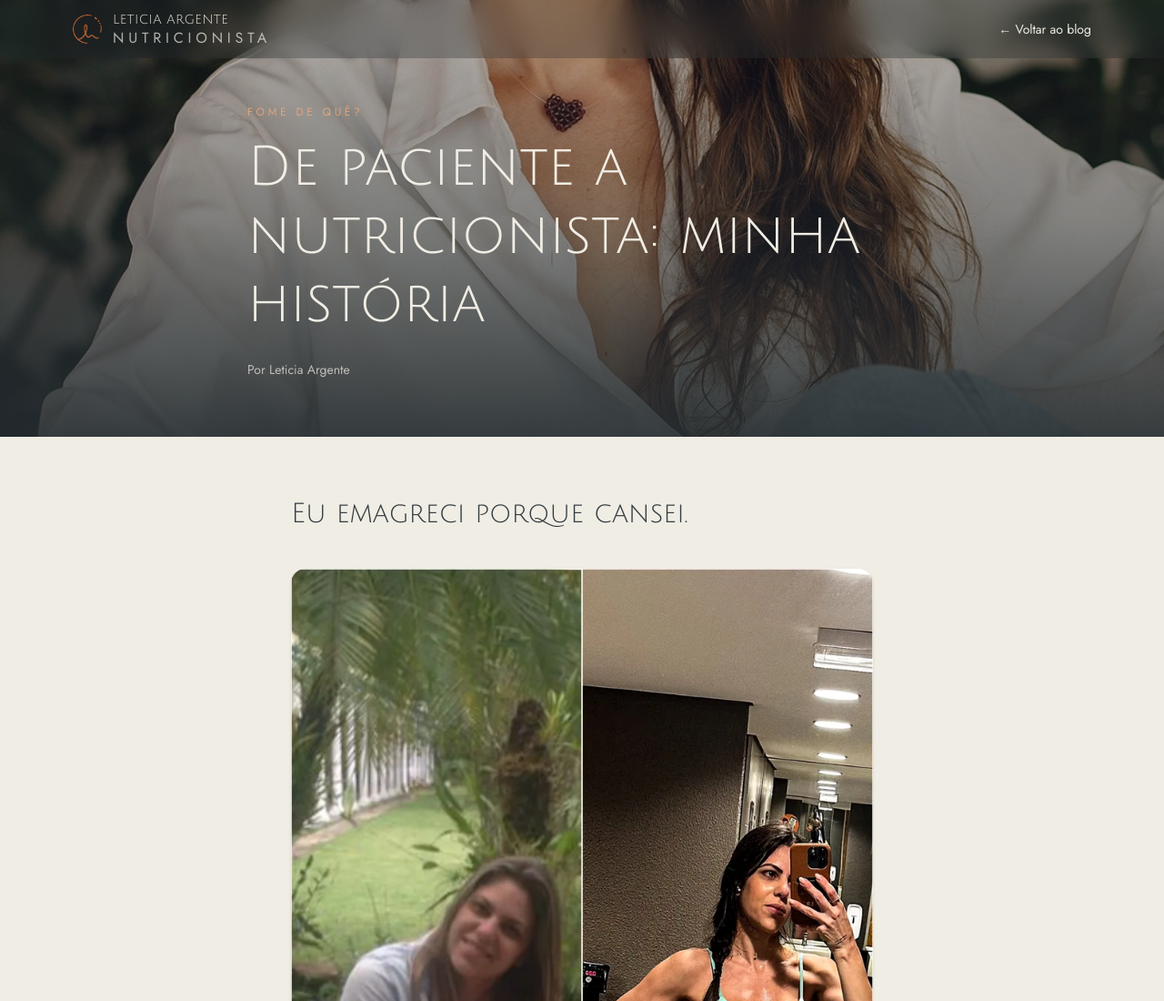
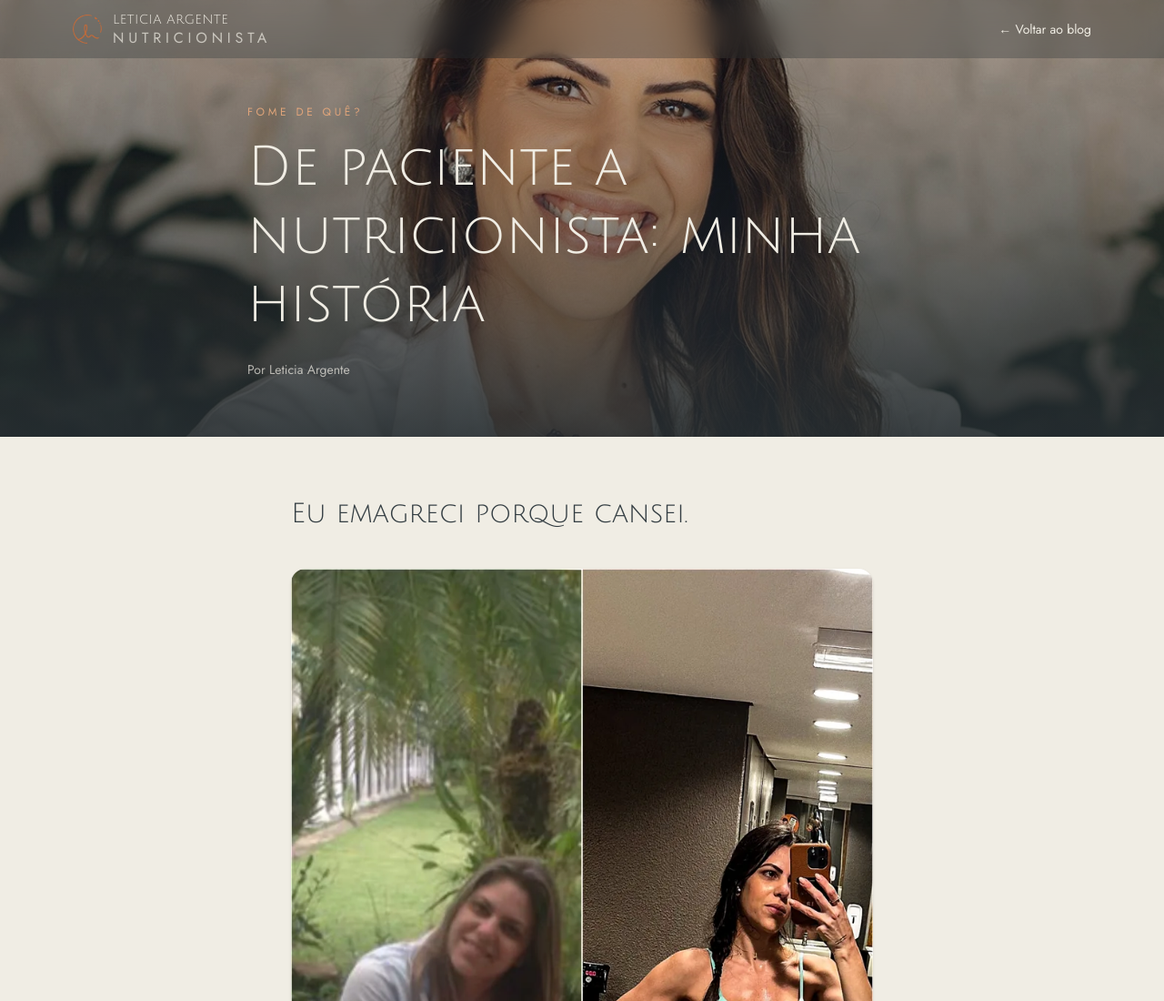
Before and after one commit to leargente/site, a website: page blog/de-paciente-a-nutricionista/index.html in a window 1280 px wide. Shown: the top 1100 px of the page at 91% size. Drawn offline with Linux system fonts and the light colour scheme.

Commit message:
Update index.html

```diff
--- a/blog/de-paciente-a-nutricionista/index.html
+++ b/blog/de-paciente-a-nutricionista/index.html
@@ -37,7 +37,7 @@
     <!-- ==================== HERO DO ARTIGO ==================== -->
     <section class="relative flex items-end min-h-[60vh] overflow-hidden">
         <div class="absolute inset-0 bg-linear-to-br from-slate-800 to-olive-700"></div>
-        <img src="../../static/images/introduction.webp" alt="Leticia Argente" class="absolute inset-0 size-full object-cover" loading="eager">
+        <img src="../../static/images/introduction.webp" alt="Leticia Argente" class="absolute inset-0 size-full object-cover" style="object-position:50% 20%" loading="eager">
         <div class="absolute inset-0 bg-linear-to-t from-slate-900/90 via-slate-900/50 to-slate-900/20"></div>
         <div class="z-10 relative mx-auto px-4 pb-16 max-w-3xl text-cream">
             <p class="mb-4 text-clay-300 text-xs uppercase tracking-[0.3em]">Fome de quê?</p>
```
